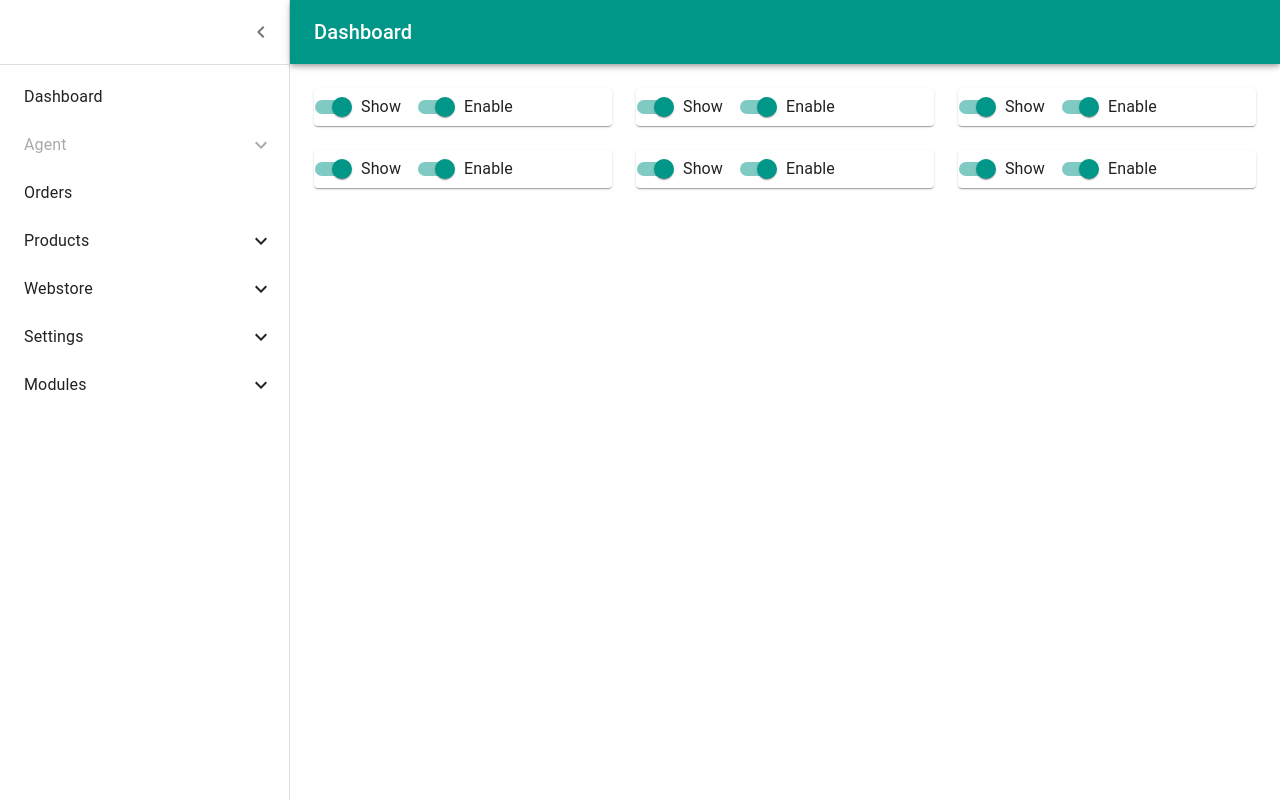
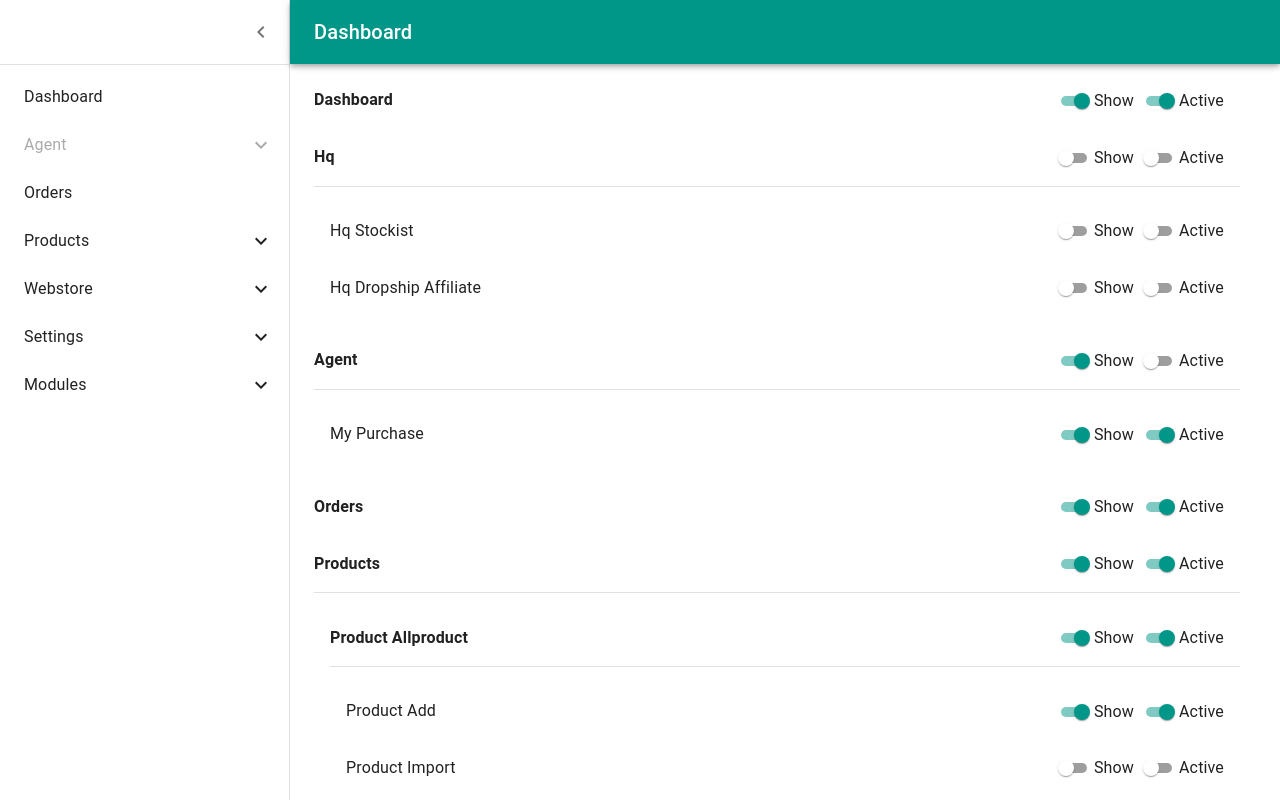
Before and after one commit to kikipratiwi/Dashboard, a React (Create React App) app: page / in a window 1280 px wide. Shown: the top 802 px of the page. Built offline with nearby package versions, Linux system fonts and the light colour scheme.

Commit message:
feat(main-view): construct main view
* add show and active funtionality

```diff
--- /dev/null
+++ b/src/components/molecules/ToggleListItem.jsx
@@ -0,0 +1,129 @@
+import React from 'react'
+import {useDispatch, useSelector} from 'react-redux'
+import {
+    Box,
+    Divider,
+    FormControlLabel,
+    Grid,
+    Stack,
+    Switch,
+    Typography,
+} from '@mui/material'
+
+import toTitleCase from '../../utils/toTitleCase'
+import {updateMenu} from '../../redux/reducers/menu'
+
+const MoleculeToggleListItem = ({
+    isParent,
+    index,
+    childs,
+    id,
+    isAllowed,
+    isShowed,
+}) => {
+    const menus = useSelector((state) => state.menu.value)
+    const dispatch = useDispatch()
+
+    const generateNewMenu = (menus, id, attribute) => {
+        return menus.map((menu) => {
+            if (menu.id === id) {
+                return {
+                    ...menu,
+                    [attribute]: !menu[attribute],
+                }
+            } else {
+                if (menu.childs) {
+                    return {
+                        ...menu,
+                        childs: generateNewMenu(menu.childs, id, attribute),
+                    }
+                } else {
+                    return menu
+                }
+            }
+        })
+    }
+
+    const changeIsShowed = (id) => {
+        const newMenu = generateNewMenu(menus, id, 'isShowed')
+
+        dispatch(updateMenu(newMenu))
+    }
+
+    const changeIsAllowed = (id) => {
+        const newMenu = generateNewMenu(menus, id, 'isAllowed')
+
+        dispatch(updateMenu(newMenu))
+    }
+
+    return (
+        <Grid item xs={24} md={24} p={2} key={index}>
+            <Stack spacing={2}>
+                <Stack
+                    alignItems="center"
+                    direction="row"
+                    justifyContent="space-between"
+                    spacing="2"
+                >
+                    <Typography
+                        variant="body1"
+                        fontWeight={(childs || isParent) && 'bold'}
+                    >
+                        {toTitleCase(id)}
+                    </Typography>
+
+                    <Box>
+                        <FormControlLabel
+                            control={
+                                <Switch
+                                    size="small"
+                                    checked={isShowed}
+                                    onChange={() => changeIsShowed(id)}
+                                />
+                            }
+                            label="Show"
+                        />
+
+                        <FormControlLabel
+                            control={
+                                <Switch
+                                    size="small"
+                                    checked={isAllowed}
+                                    onChange={() => changeIsAllowed(id)}
+                                />
+                            }
+                            label="Active"
+                        />
+                    </Box>
+                </Stack>
+
+                {childs && (
+                    <Stack spacing={2}>
+                        <Divider />
+
+                        <Grid container spacing={2} columns={24}>
+                            {childs.map(
+                                (
+                                    {childs, id, isAllowed, isShowed},
+                                    childIndex,
+                                ) => {
+                                    return (
+                                        <MoleculeToggleListItem
+                                            childs={childs}
+                                            id={id}
+                                            isAllowed={isAllowed}
+                                            isShowed={isShowed}
+                                            key={`toggle-item-${childIndex}`}
+                                        />
+                                    )
+                                },
+                            )}
+                        </Grid>
+                    </Stack>
+                )}
+            </Stack>
+        </Grid>
+    )
+}
+
+export default MoleculeToggleListItem
--- a/src/pages/MainView.jsx
+++ b/src/pages/MainView.jsx
@@ -1,32 +1,32 @@
 import React from 'react'
-import {Box, Card, FormControlLabel, Grid, Paper, Switch} from '@mui/material'
+import {Box, Grid} from '@mui/material'
+import {useSelector} from 'react-redux'
 
 import {DrawerHeader} from '../utils/globalStyle'
+import MoleculeToggleListItem from '../components/molecules/ToggleListItem'
 
-function MainView() {
+const MainView = () => {
+    const menus = useSelector((state) => state.menu.value)
+
     return (
         <Box component="main" sx={{flexGrow: 1, p: 3}}>
             <DrawerHeader />
 
-            <Grid
-                container
-                spacing={{xs: 2, md: 3}}
-                columns={{xs: 4, sm: 8, md: 12}}
-            >
-                {Array.from(Array(6)).map((_, index) => (
-                    <Grid item xs={2} sm={4} md={4} key={index}>
-                        <Card>
-                            <FormControlLabel
-                                control={<Switch defaultChecked />}
-                                label="Show"
+            <Grid container spacing={2} columns={24}>
+                {menus &&
+                    menus.map(({childs, id, isAllowed, isShowed}, index) => {
+                        return (
+                            <MoleculeToggleListItem
+                                isParent
+                                childs={childs}
+                                id={id}
+                                index={index}
+                                isAllowed={isAllowed}
+                                isShowed={isShowed}
+                                key={`main-view-toggle-item-${index}`}
                             />
-                            <FormControlLabel
-                                control={<Switch defaultChecked />}
-                                label="Enable"
-                            />
-                        </Card>
-                    </Grid>
-                ))}
+                        )
+                    })}
             </Grid>
         </Box>
     )
```
